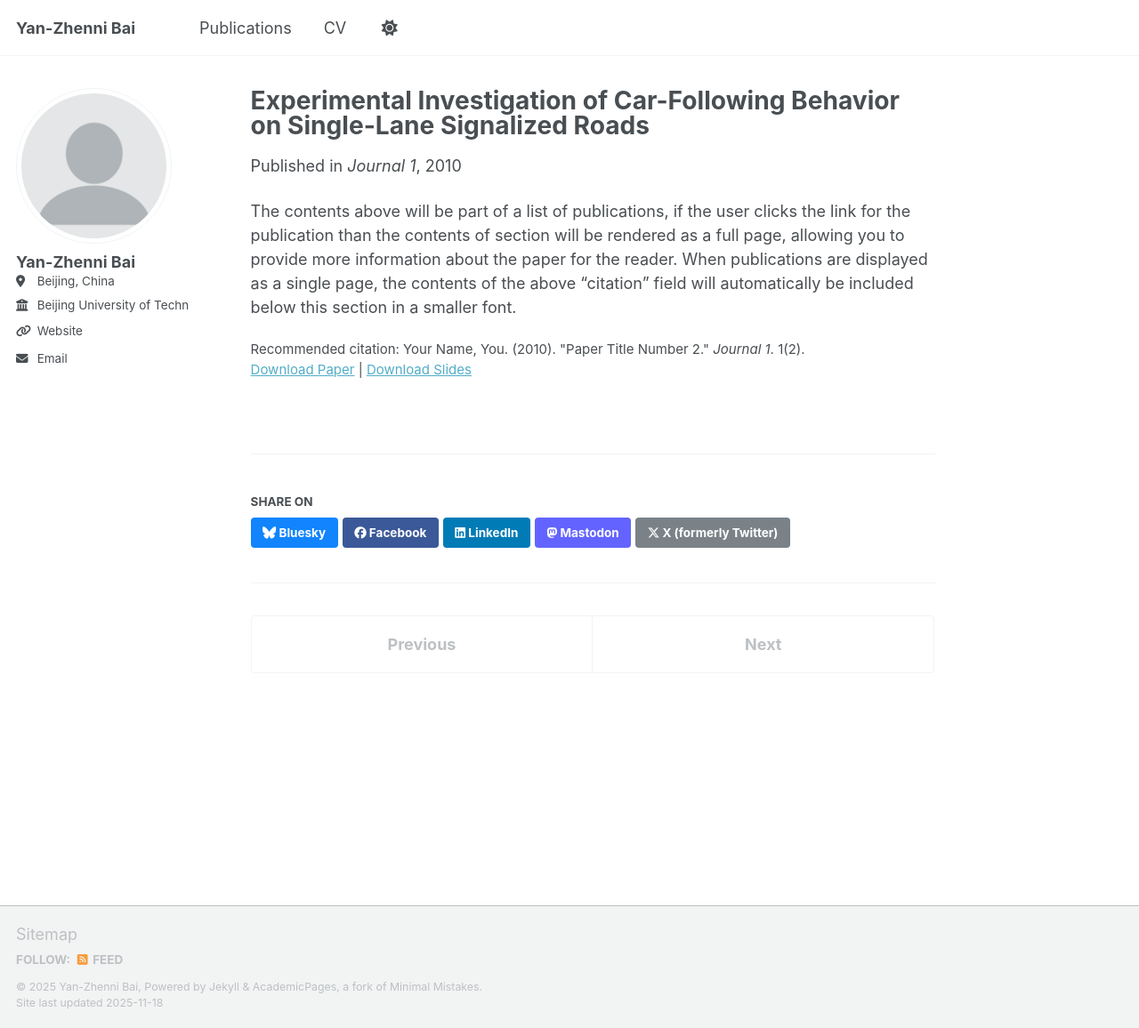
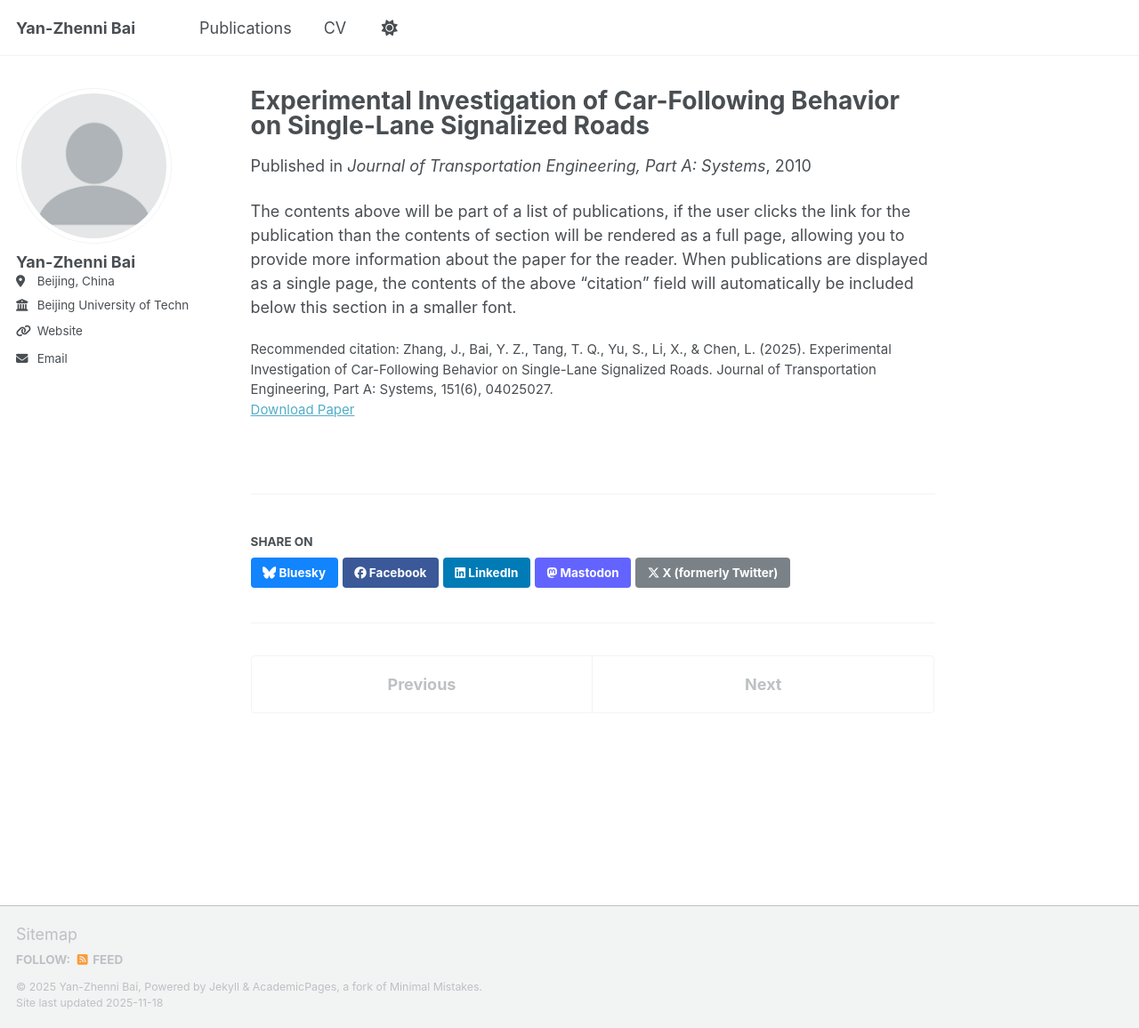
Before and after one commit to Yzn-Bai/Yan-Zhenni_Bai.github.io, a Jekyll site: the page built from _publications/2010-10-01-paper-title-number-2.md, in a window 1280 px wide and 1156 px high. Shown: the whole window at 89% size. Built offline with Jekyll 4.4.1, drawn with Linux system fonts in a browser that asks for light colours; a script that is not in the unit is left out.

Commit message:
Update 2010-10-01-paper-title-number-2.md

```diff
--- a/_publications/2010-10-01-paper-title-number-2.md
+++ b/_publications/2010-10-01-paper-title-number-2.md
@@ -2,13 +2,10 @@
 title: "Experimental Investigation of Car-Following Behavior on Single-Lane Signalized Roads"
 collection: publications
 category: manuscripts
-permalink: /publication/2010-10-01-paper-title-number-2
-excerpt: 'This paper is about the number 2. The number 3 is left for future work.'
 date: 2010-10-01
-venue: 'Journal 1'
-slidesurl: 'https://academicpages.github.io/files/slides2.pdf'
+venue: 'Journal of Transportation Engineering, Part A: Systems'
 paperurl: 'https://academicpages.github.io/files/paper2.pdf'
-citation: 'Your Name, You. (2010). &quot;Paper Title Number 2.&quot; <i>Journal 1</i>. 1(2).'
+citation: 'Zhang, J., Bai, Y. Z., Tang, T. Q., Yu, S., Li, X., & Chen, L. (2025). Experimental Investigation of Car-Following Behavior on Single-Lane Signalized Roads. Journal of Transportation Engineering, Part A: Systems, 151(6), 04025027.'
 ---
 
 The contents above will be part of a list of publications, if the user clicks the link for the publication than the contents of section will be rendered as a full page, allowing you to provide more information about the paper for the reader. When publications are displayed as a single page, the contents of the above "citation" field will automatically be included below this section in a smaller font.
```
